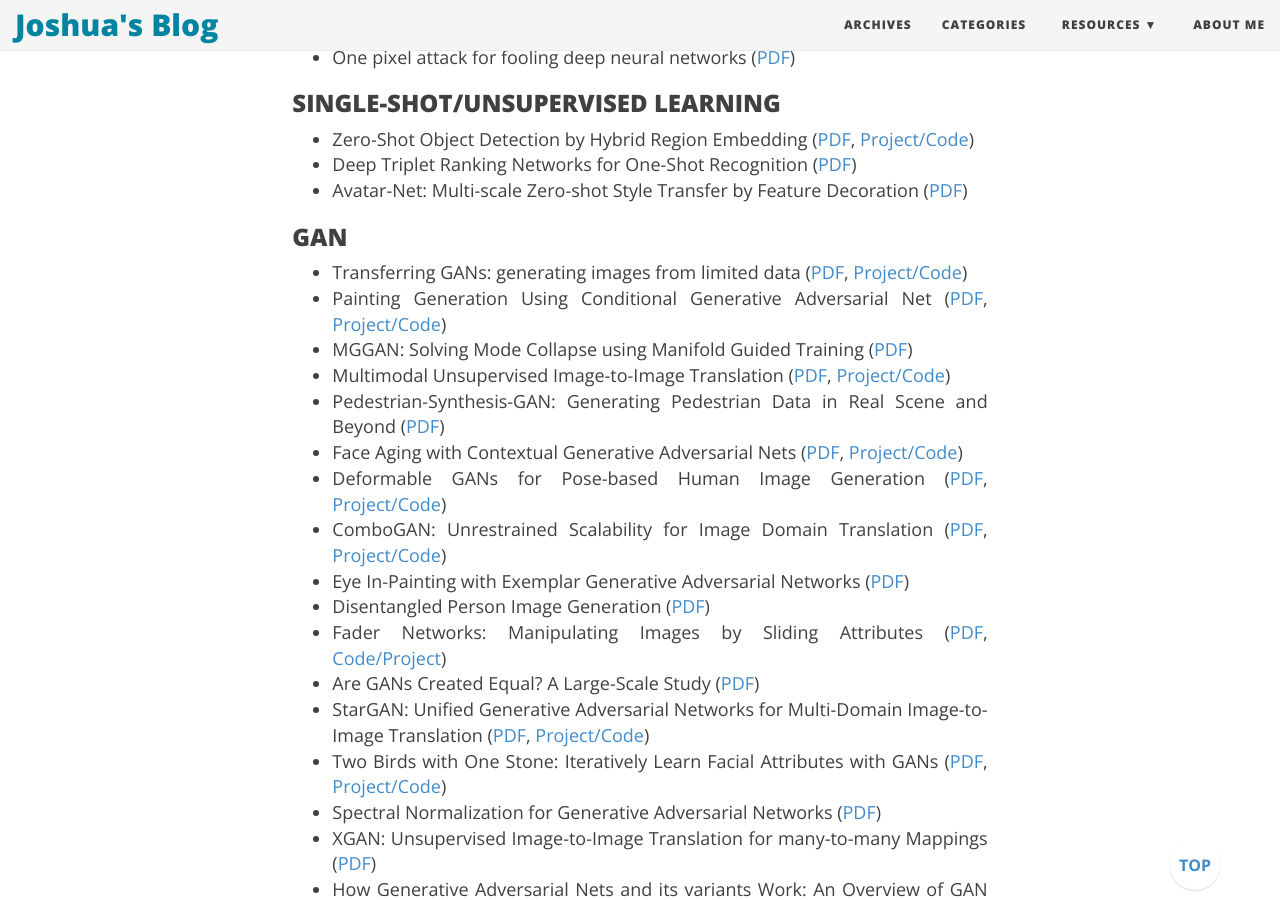
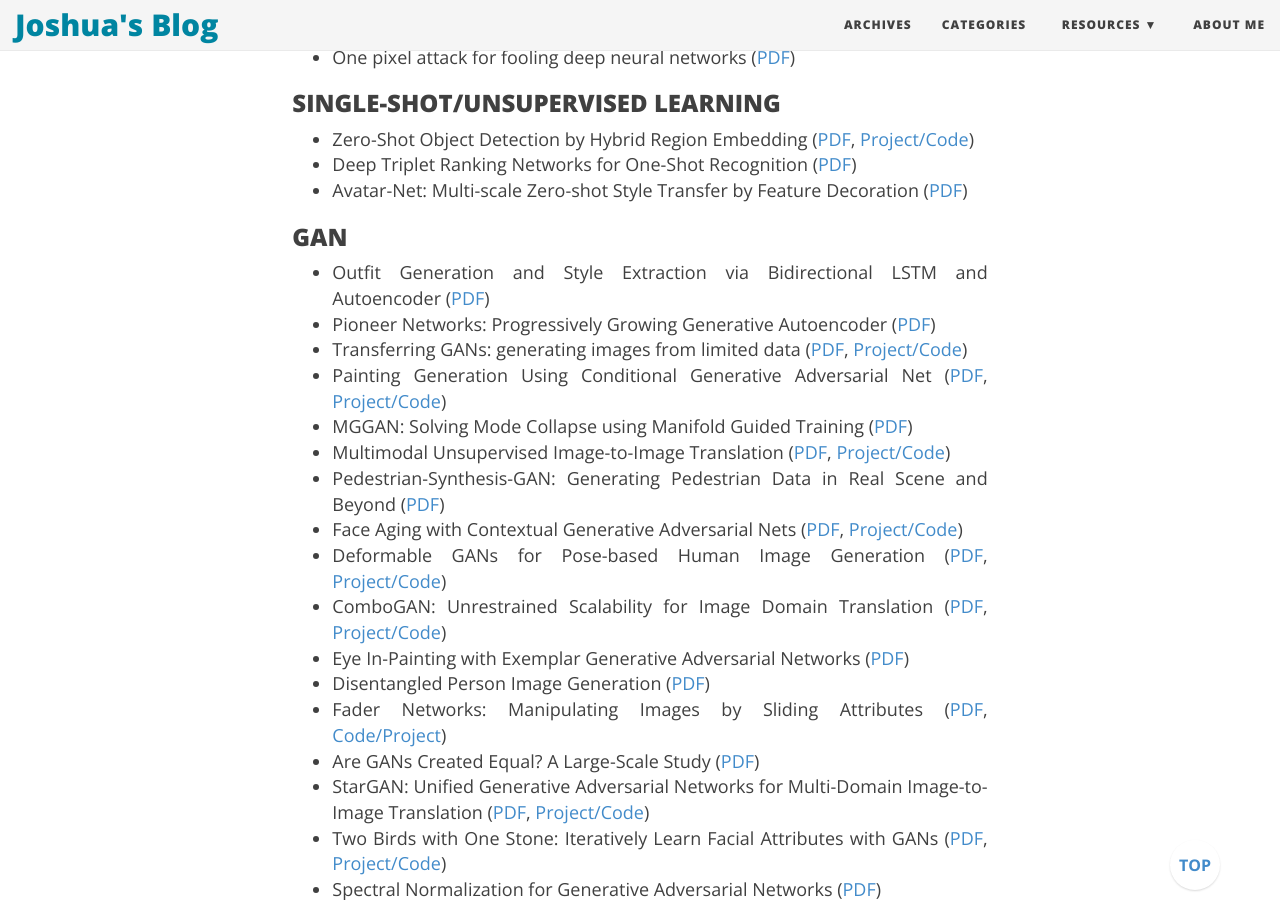
Before and after one commit to joshua19881228/joshua19881228.github.io, a Jekyll site: the page built from _posts/Computer_Vision/2016-08-25-my-jumble-of-computer-vision.md, in a window 1280 px wide and 900 px high, scrolled down 20724 px. Built offline with Jekyll 4.4.1, drawn with Linux system fonts in a browser that asks for light colours; nearby versions of some CDN libraries; formulas are drawn with MathJax 3; comment, search, counter and statistics services are not loaded; some of the changed text lies outside the part shown.

Commit message:
update post

```diff
--- a/_posts/Computer_Vision/2016-08-25-my-jumble-of-computer-vision.md
+++ b/_posts/Computer_Vision/2016-08-25-my-jumble-of-computer-vision.md
@@ -9,7 +9,6 @@ I am going to maintain this page to record a few things about computer vision th
 
 * Content
 {:toc}
-
 
 ## PAPERS AND PROJECTS
 
@@ -529,6 +528,8 @@ I am going to maintain this page to record a few things about computer vision th
 
 ### GAN ###
 
+* Outfit Generation and Style Extraction via Bidirectional LSTM and Autoencoder ([PDF](https://arxiv.org/abs/1807.03133))
+* Pioneer Networks: Progressively Growing Generative Autoencoder ([PDF](https://arxiv.org/abs/1807.03026))
 * Transferring GANs: generating images from limited data ([PDF](https://arxiv.org/abs/1805.01677), [Project/Code](https://github.com/yaxingwang/Transferring-GANs))
 * Painting Generation Using Conditional Generative Adversarial Net ([PDF](http://adeel.io/sncgan/mlp_cw4.pdf), [Project/Code](https://github.com/AdeelMufti/SNcGAN))
 * MGGAN: Solving Mode Collapse using Manifold Guided Training ([PDF](https://arxiv.org/abs/1804.04391))
```
Also changed, not shown: other parts of _posts/Computer_Vision/2016-08-25-my-jumble-of-computer-vision.md (+1 -0 lines).
